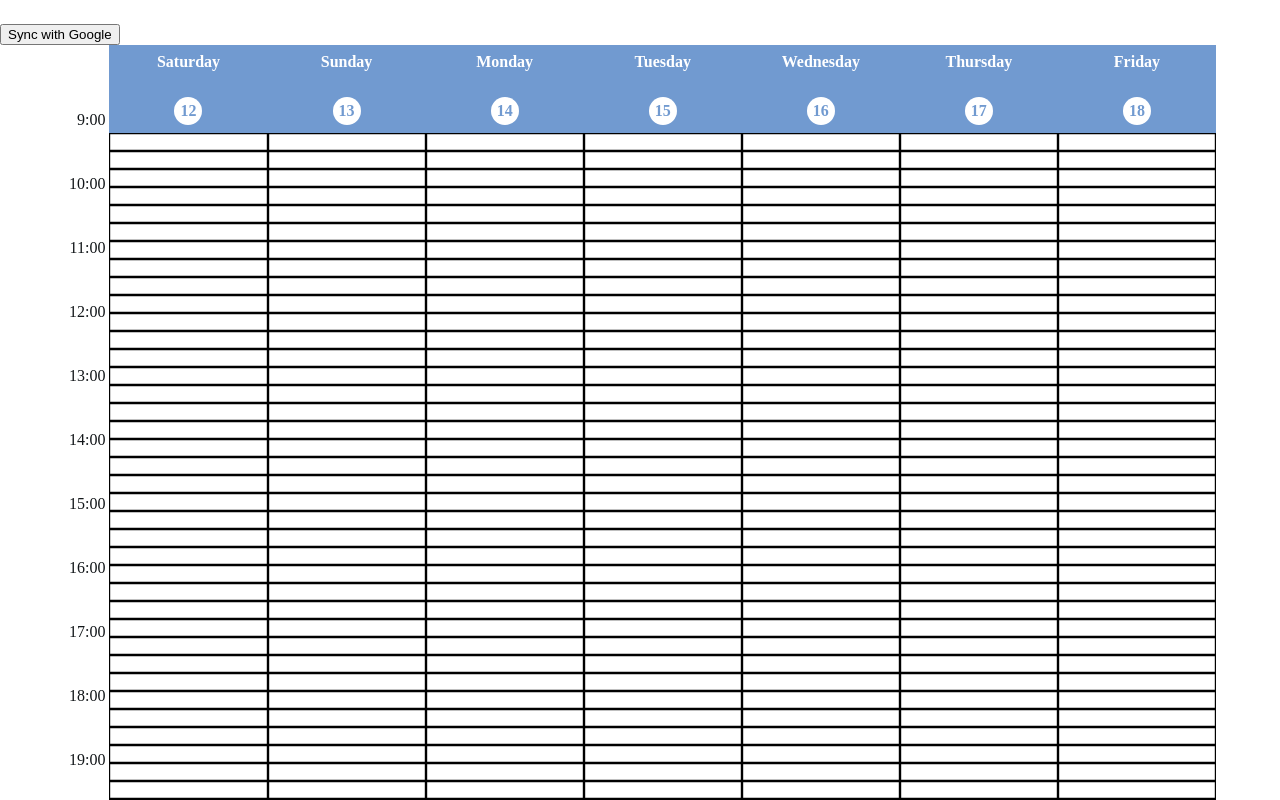
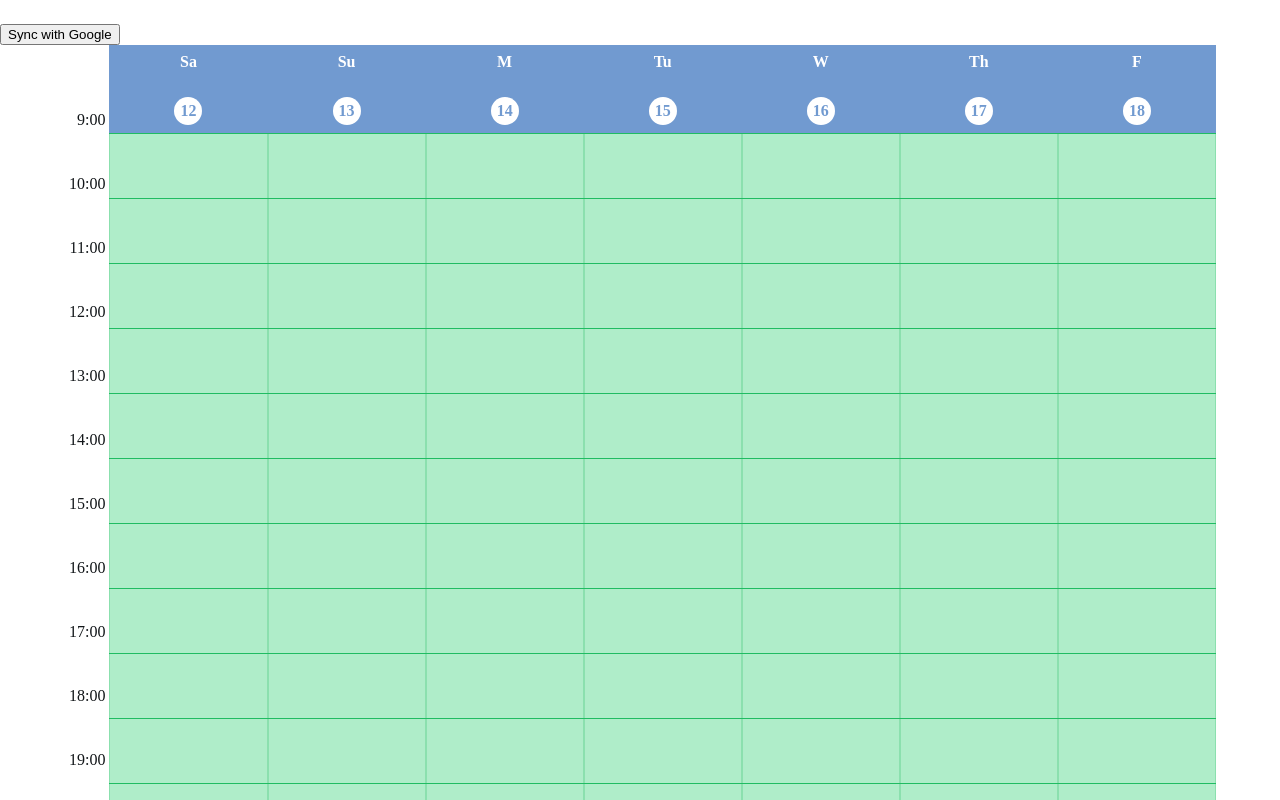
Before and after one commit to wangwang1122/orange, a React (Create React App) app in the folder ez-cal/: page / in a window 1280 px wide. Shown: the top 800 px of the page. Built offline with nearby package versions, Linux system fonts and the light colour scheme; the HTML template or start-up script is replaced by a standard one.

Commit message:
styling changes

```diff
--- a/ez-cal/src/ApiCalendar.js
+++ b/ez-cal/src/ApiCalendar.js
@@ -64,6 +64,11 @@ class ApiCalendar {
     getUserID() {
         //console.log(this.gapi.auth2.getAuthInstance().currentUser['Ab']['El']);
         return this.gapi.auth2.getAuthInstance().currentUser['Ab']['El'];
+    }
+
+    getUserName() {
+        //console.log(this.gapi.auth2.getAuthInstance().currentUser['Ab']['El']);
+        return this.gapi.auth2.getAuthInstance().currentUser['Ab']['w3']['ig'];
     }
     /**
      * Sign in Google user account
--- a/ez-cal/src/App.css
+++ b/ez-cal/src/App.css
@@ -18,8 +18,12 @@
 }
 
 .dayHead:hover {
-  background: #3D497E;
+  background-color: #4b7fc3;
 
+}
+
+.dayHead:focus {
+  background-color: #3d72b8;
 }
 
 .dayEmpty {
@@ -41,10 +45,17 @@
 }
 .dayHour {
   height: 16px;
-  background: white;
-  box-shadow: inset 0 0 0 0.2px #000000;
-  border: 0.2px solid black;
+  background: #AFEDC9;
+  box-shadow: inset 0.25px 0 0 0 #20BC62, inset -0.25px 0 0 0 #20BC62;
+  border-top: solid 0.5px #20BC62;
 }
+
+.daySubHour {
+  height: 16px;
+  background: #AFEDC9;
+  box-shadow: inset 0.25px 0 0 0 #20BC62, inset -0.25px 0 0 0 #20BC62;
+}
+
 
 .dayTime {
   height: 16px;
@@ -54,9 +65,16 @@
 }
 .dayHourBusy {
   height: 16px;
-  background: #E85257;
+  background: #ee7f83;
 
 }
+
+.daySubHourBusy {
+  height: 16px;
+  background: #ee7f83;
+}
+
+
 
 .dayWrapper {
   display: grid;
@@ -78,7 +96,7 @@
   background-repeat: no-repeat;
   border-radius: 100%;
   border: none;
-  background-color: #56E39F;
+  background-color: #719AD0;
   position: fixed;
   bottom: 24px;
   right: 24px;
@@ -87,11 +105,11 @@
 }
 
 .sendInvite:hover {
-  background-color: #59C9A5;
+  background-color: #4b7fc3;
 }
 
 .sendInvite:focus {
-      background-color: #50b494;
+      background-color: #3d72b8;
 }
 
 .modalBackdrop {
@@ -163,7 +181,7 @@
 
   height: 32px;
   border-radius: 8px;
-    background-color: #56E39F;
+    background-color: #719AD0;
       font-family: 'Avenir';
       font-weight: bold;
       font-size: 16px;
@@ -174,9 +192,9 @@
 }
 
 .copyButton:hover {
-      background-color: #59C9A5;
+      background-color: #4b7fc3;
 }
 
 .copyButton:focus {
-      background-color: #50b494;
+      background-color: #3d72b8;
 }
--- a/ez-cal/src/App.js
+++ b/ez-cal/src/App.js
@@ -12,13 +12,7 @@ import LinkGenerator from "./LinkGenerator";
 import data from './data/dummy.json'
 import data2 from './data/silly.json'
 
-
-
-
-
-
-
-  const timeHours = Array(Math.ceil((24 - 9))).fill(9).map((x, y) => x + y);
+const timeHours = Array(Math.ceil((24 - 9))).fill(9).map((x, y) => x + y);
 
 const minutes = [":00", ":15", ":30", ":45"];
 
@@ -68,7 +62,7 @@ setLink = (uid) => {
 
 day = () => {
   let day = new Date();
-  let daysofweek = ["Sunday", "Monday", "Tuesday", "Wednesday", "Thursday", "Friday", "Saturday"];
+  let daysofweek = ["Su", "M", "Tu", "W", "Th", "F", "Sa"];
   let dayarray = [];
   for (let i = 0; i < 7; i++) {
     dayarray[i] = daysofweek[(day.getDay() + i) % 7];
@@ -105,7 +99,11 @@ daygrid = () => {
   for (let i = 0; i < days.length; i++) {
     let hours = []
     for (let j = 0; j < subTimes.length; j++) {
-      hours.push(<div id={`${dates[i]} ${subTimes[j]}`} className="dayHour" />)
+      if (times.includes(subTimes[j])) {
+        hours.push(<div id={`${dates[i]} ${subTimes[j]}`} className="dayHour" />)
+      } else {
+         hours.push(<div id={`${dates[i]} ${subTimes[j]}`} className="daySubHour" />)
+      }
     }
 
     cal.push(<div className="dayCol">
@@ -191,7 +189,7 @@ Main = () => {
 
         return (
           <div className="container">
-            <button onClick={() => {ApiCalendar.handleAuthClick(); this.showEvents();}}>Sync with Google</button>
+            {this.state.uid ? <div>Welcome, {ApiCalendar.getUserName()}!</div> : <button onClick={() => {ApiCalendar.handleAuthClick(); this.showEvents();}}>Sync with Google</button>}
             {this.state.uid ? <LinkGenerator link={this.setLink(this.state.uid)}/> : null}
             {this.Main()}
           </div>
```
